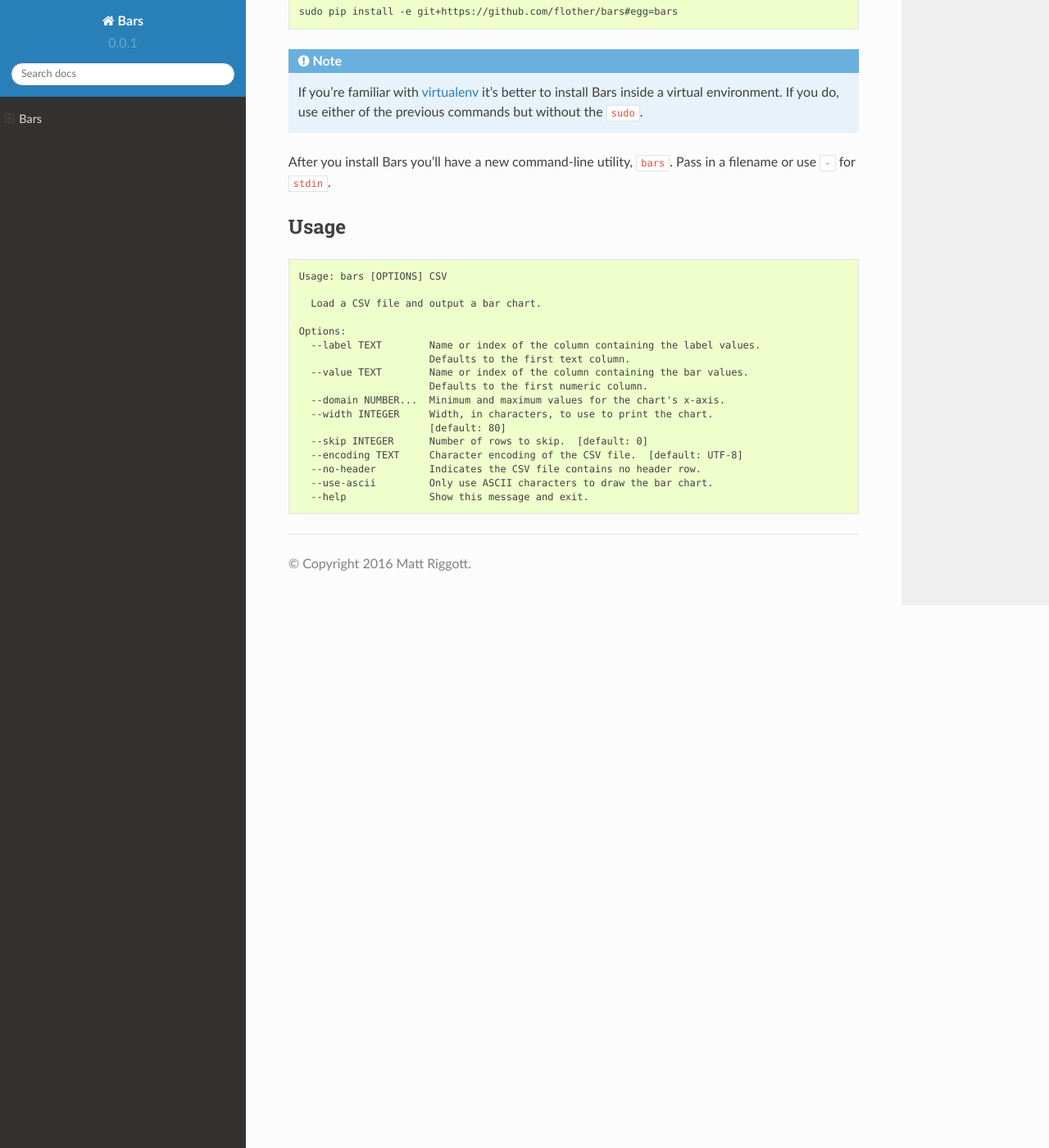
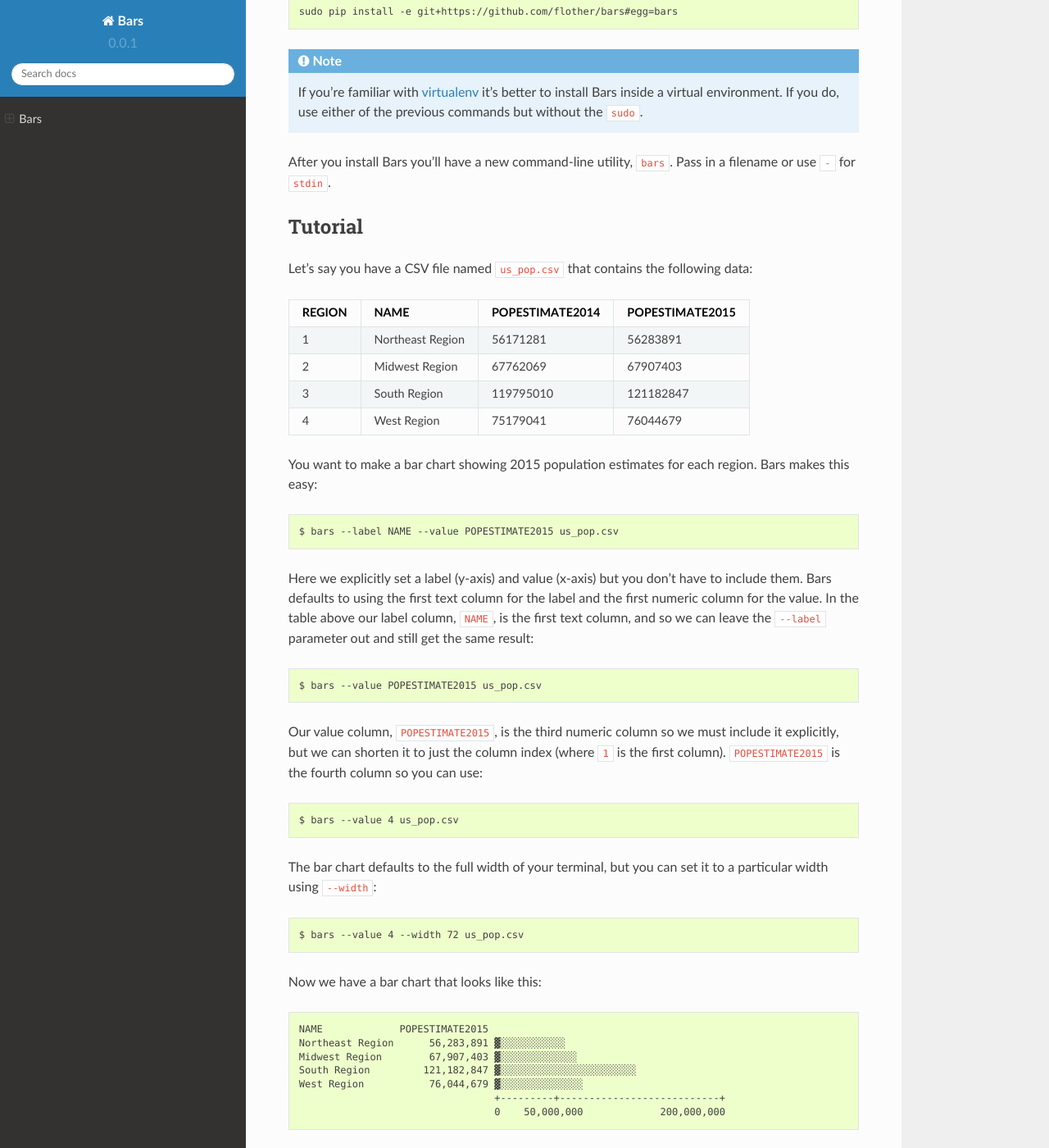
Before and after one commit to flother/bars, a Sphinx documentation site: the page built from docs/index.rst, in a window 1280 px wide and 1400 px high, scrolled down 1171 px. Shown: the whole window at 82% size. Built offline with Sphinx 7.4.7 and the Read the Docs theme 2.0.0, drawn with Linux system fonts in a browser that asks for light colours; some of the changed text lies outside the part shown.

Commit message:
Add tutorial to docs

```diff
--- a/docs/index.rst
+++ b/docs/index.rst
@@ -62,28 +62,83 @@
 After you install Bars you'll have a new command-line utility, ``bars``. Pass
 in a filename or use ``-`` for ``stdin``.
 
-Usage
------
+Tutorial
+--------
 
-.. code-block:: text
+Let's say you have a CSV file named ``us_pop.csv`` that contains the following
+data:
 
-    Usage: bars [OPTIONS] CSV
+======  ================  ===============  ===============
+REGION  NAME              POPESTIMATE2014  POPESTIMATE2015
+======  ================  ===============  ===============
+1       Northeast Region  56171281         56283891
+2       Midwest Region    67762069         67907403
+3       South Region      119795010        121182847
+4       West Region       75179041         76044679
+======  ================  ===============  ===============
 
-      Load a CSV file and output a bar chart.
+You want to make a bar chart showing 2015 population estimates for each region.
+Bars makes this easy::
 
-    Options:
-      --label TEXT        Name or index of the column containing the label values.
-                          Defaults to the first text column.
-      --value TEXT        Name or index of the column containing the bar values.
-                          Defaults to the first numeric column.
-      --domain NUMBER...  Minimum and maximum values for the chart's x-axis.
-      --width INTEGER     Width, in characters, to use to print the chart.
-                          [default: 80]
-      --skip INTEGER      Number of rows to skip.  [default: 0]
-      --encoding TEXT     Character encoding of the CSV file.  [default: UTF-8]
-      --no-header         Indicates the CSV file contains no header row.
-      --use-ascii         Only use ASCII characters to draw the bar chart.
-      --help              Show this message and exit.
+    $ bars --label NAME --value POPESTIMATE2015 us_pop.csv
+
+Here we explicitly set a label (y-axis) and value (x-axis) but you don't have
+to include them. Bars defaults to using the first text column for the label and
+the first numeric column for the value. In the table above our label column,
+``NAME``, is the first text column, and so we can leave the ``--label``
+parameter out and still get the same result::
+
+    $ bars --value POPESTIMATE2015 us_pop.csv
+
+Our value column, ``POPESTIMATE2015``, is the third numeric column so we must
+include it explicitly, but we can shorten it to just the column index (where
+``1`` is the first column). ``POPESTIMATE2015`` is the fourth column so you can
+use::
+
+    $ bars --value 4 us_pop.csv
+
+The bar chart defaults to the full width of your terminal, but you can set it
+to a particular width using ``--width``::
+
+    $ bars --value 4 --width 72 us_pop.csv
+
+Now we have a bar chart that looks like this::
+
+    NAME             POPESTIMATE2015
+    Northeast Region      56,283,891 ▓░░░░░░░░░░░
+    Midwest Region        67,907,403 ▓░░░░░░░░░░░░░
+    South Region         121,182,847 ▓░░░░░░░░░░░░░░░░░░░░░░░
+    West Region           76,044,679 ▓░░░░░░░░░░░░░░
+                                     +---------+---------------------------+
+                                     0    50,000,000             200,000,000
+
+It looks nice, but perhaps there's too much of a margin to the right of the
+bars. To change that we can set the *domain* for the x-axis --- that is, its
+minimum and maximum values. Let's set the minimum to 0 and the maximum to 130
+million::
+
+    $ bars --value 4 --width 72 --domain 0 130000000 us_pop.csv
+    NAME             POPESTIMATE2015
+    Northeast Region      56,283,891 ▓░░░░░░░░░░░░░░░░
+    Midwest Region        67,907,403 ▓░░░░░░░░░░░░░░░░░░░░
+    South Region         121,182,847 ▓░░░░░░░░░░░░░░░░░░░░░░░░░░░░░░░░░░░
+    West Region           76,044,679 ▓░░░░░░░░░░░░░░░░░░░░░░
+                                     +---------+---------------------------+
+                                     0    32,500,000             130,000,000
+
+You want to send the chart in an email to a friend, but you're worried the
+Unicode characters that Bars uses will get mangled by their email client. Let's
+print the chart using only ASCII::
+
+    $ bars --value 4 --width 72 --domain 0 130000000 --use-ascii us_pop.csv
+    NAME             POPESTIMATE2015
+    Northeast Region      56,283,891 |::::::::::::::::
+    Midwest Region        67,907,403 |::::::::::::::::::::
+    South Region         121,182,847 |:::::::::::::::::::::::::::::::::::
+    West Region           76,044,679 |::::::::::::::::::::::
+                                     +---------+---------------------------+
+                                     0    32,500,000             130,000,000
+
 
 .. _CSVKit: http://csvkit.readthedocs.org/en/latest/
 .. _jq: https://stedolan.github.io/jq/
```
